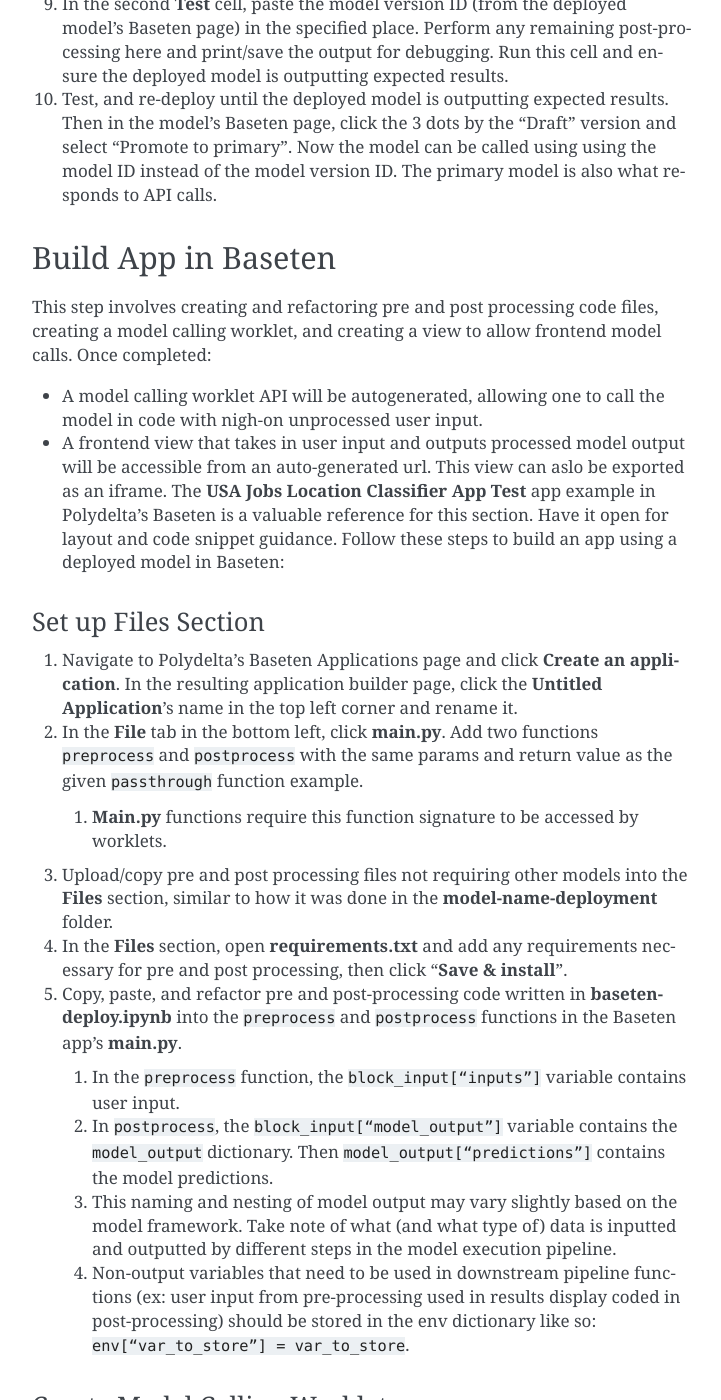
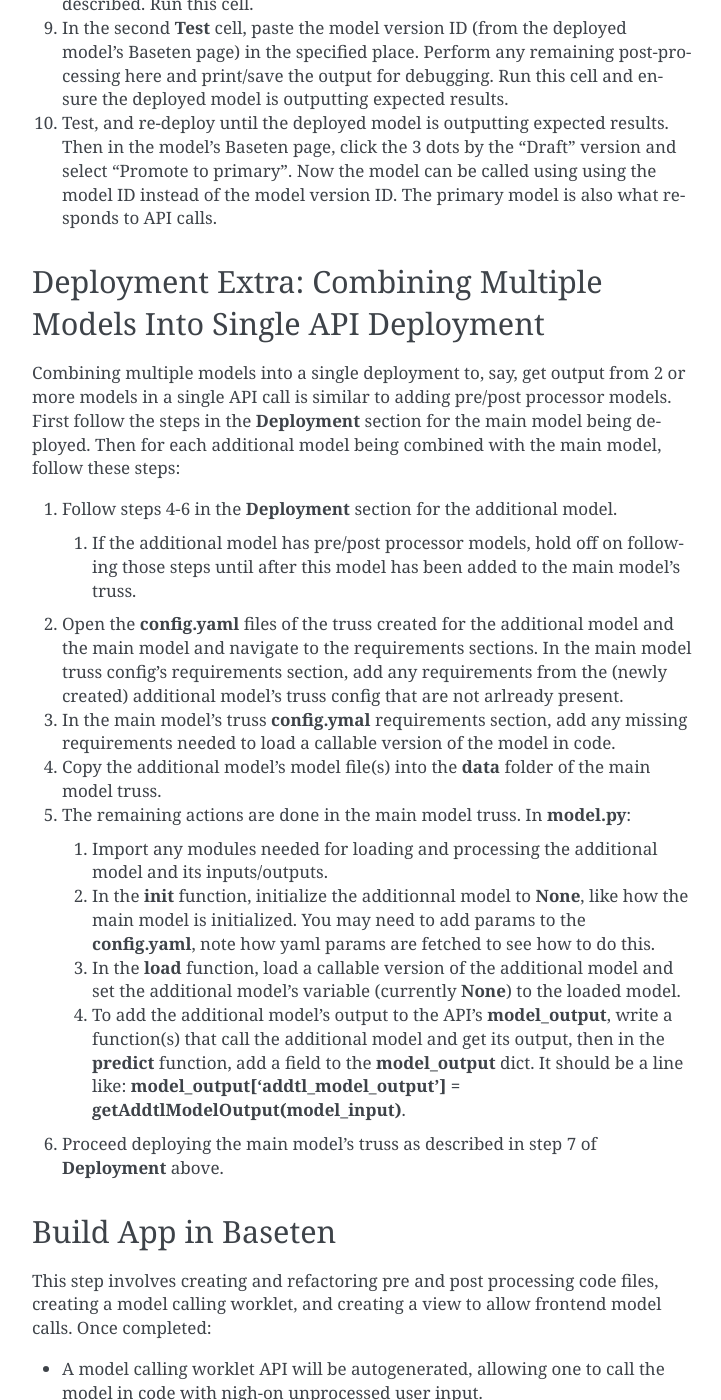
Before and after one commit to eayumba/baseten-deploy-demo, a Sphinx documentation site: the page built from docs/source/README.md, in a window 1280 px wide and 1400 px high, scrolled down 2190 px. Shown: the whole window, without its empty margins (388-1109 px from the left). Built offline with Sphinx 7.4.7, drawn with Linux system fonts in a browser that asks for light colours; some of the changed text lies outside the part shown.

Commit message:
add how to combine multiple model outputs
add combining multiple model outputs into single truss/api call

```diff
--- a/docs/source/README.md
+++ b/docs/source/README.md
@@ -31,16 +31,30 @@
 5. In the **Create** cell, replace occurrences of **model_name**,  following the present convention.
 6. Run the **Import**, **Login**, **Load**, and **Create** cells. A folder called **model_name_truss** should be created.
     1. If the model input preprocessing step (or output post-processing) involves the use of other models, this truss folder needs to be modified as follows:
-    2. Paste the trained model file(s) of the preprocessor model(s) into the **model_name_truss/data/model** folder.
+    2. Paste the trained model file(s) of the preprocessor model(s) into the **model_name_truss/data** folder.
     3. In the **model_name_truss**, open **model.py**. Copy and refactor the preprocessing code from the model project folder into the `preprocess` function. Include any necessary imports here as well. User input to the model is stored in the `request[“inputs”]` variable.
-    4. If other files are needed **after** a preprocessing model is used and before the input is fed to the model, place these files in the **data/model** folder as well.
+    4. If other files are needed **after** a preprocessing model is used and before the input is fed to the model, place these files in the **data** folder as well.
     5. Look through **model.py** in the **jobs_classifier_truss** folder in **baseten-deploy-demo** for a simple preprocessing example with two preprocessor models. Pre/post processing required imports can be added to the `requirements` section of the truss folder’s **config.yaml**.
-    6. For post-processing models, follow the above steps, instead pasting in any post-processing files used **before** the last post-processing model is used.
+    6. For post-processing models, follow the above steps, instead pasting in any post-processing files used **before** the last post-processing model is used. To combine multiple model outputs into one API call (not pre/post processor models), follow the steps in the **Deployment Extra** section below.
 7. In the “**Deploy**” cell of **baseten-deploy.ipynb**, replace occurrences of `model-name` and run the cell to deploy the `model_name_truss` to Baseten.
     1. Once deployed, navigate to Polydelta’s Baseten models page and click the newly created model. In the left "Versions" nav-bar, "Draft" should be selected. Note the “**Call via Baseten Client**” code in the top right corner. The model version ID shown here is used to call the model.
 8. In the first **Test** cell, copy, paste, and refactor preprocessing code (that doesn’t involve other models, covered earlier). Format the `model_input` variable as described. Run this cell.
 9. In the second **Test** cell, paste the model version ID (from the deployed model’s Baseten page) in the specified place. Perform any remaining post-processing here and print/save the output for debugging. Run this cell and ensure the deployed model is outputting expected results.
 10. Test, and re-deploy until the deployed model is outputting expected results. Then in the model's Baseten page, click the 3 dots by the "Draft" version and select "Promote to primary". Now the model can be called using using the model ID instead of the model version ID. The primary model is also what responds to API calls.
+
+## Deployment Extra: Combining Multiple Models Into Single API Deployment
+Combining multiple models into a single deployment to, say, get output from 2 or more models in a single API call is similar to adding pre/post processor models. First follow the steps in the **Deployment** section for the main model being deployed. Then for each additional model being combined with the main model, follow these steps:
+1. Follow steps 4-6 in the **Deployment** section for the additional model.
+    1. If the additional model has pre/post processor models, hold off on following those steps until after this model has been added to the main model's truss.
+2. Open the **config.yaml** files of the truss created for the additional model and the main model and navigate to the requirements sections. In the main model truss config's requirements section, add any requirements from the (newly created) additional model's truss config that are not arlready present.
+3. In the main model's truss **config.ymal** requirements section, add any missing requirements needed to load a callable version of the model in code.
+4. Copy the additional model's model file(s) into the **data** folder of the main model truss.
+5. The remaining actions are done in the main model truss. In **model.py**:
+    1. Import any modules needed for loading and processing the additional model and its inputs/outputs.
+    2. In the **__init__** function, initialize the additionnal model to **None**, like how the main model is initialized. You may need to add params to the **config.yaml**, note how yaml params are fetched to see how to do this.
+    3. In the **load** function, load a callable version of the additional model and set the additional model's variable (currently **None**) to the loaded model.
+    4. To add the additional model's output to the API's **model_output**, write a function(s) that call the additional model and get its output, then in the **predict** function, add a field to the **model_output** dict. It should be a line like: **model_output['addtl_model_output'] = getAddtlModelOutput(model_input)**.
+6. Proceed deploying the main model's truss as described in step 7 of **Deployment** above.
 
 ## Build App in Baseten
 This step involves creating and refactoring pre and post processing code files, creating a model calling worklet, and creating a view to allow frontend model calls. Once completed:
```
